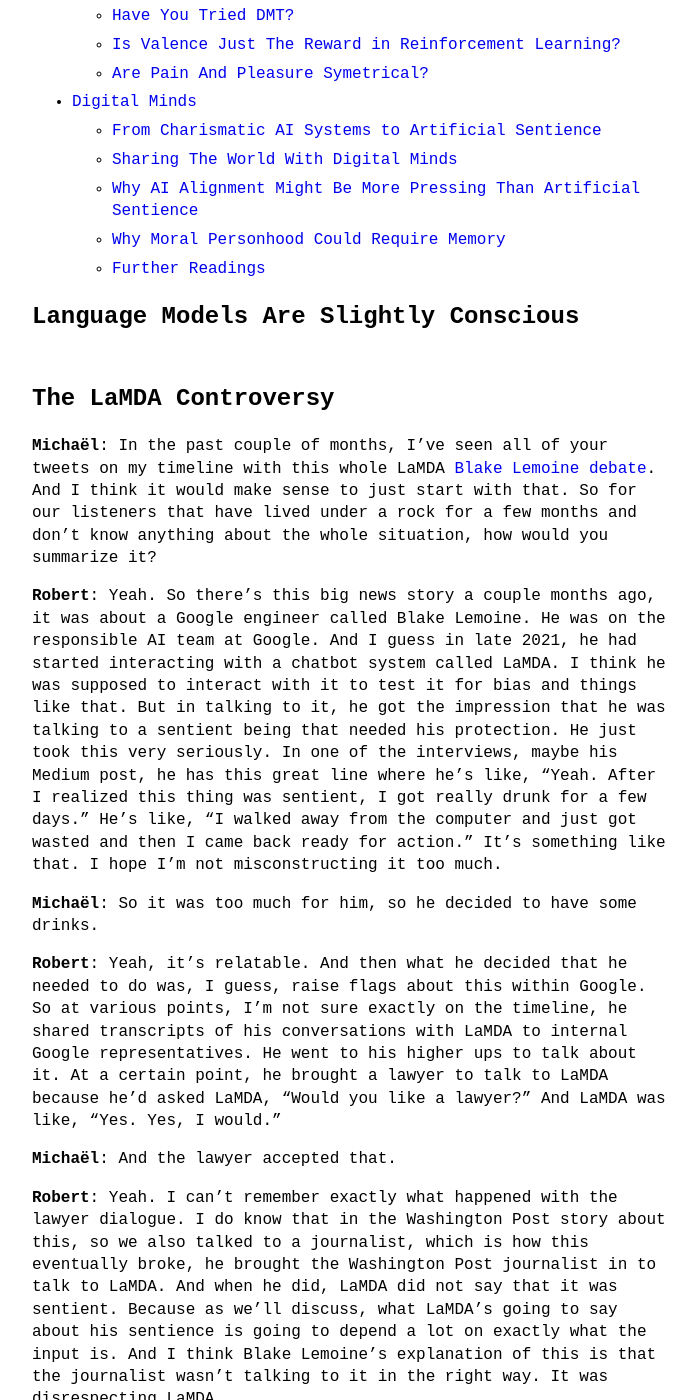
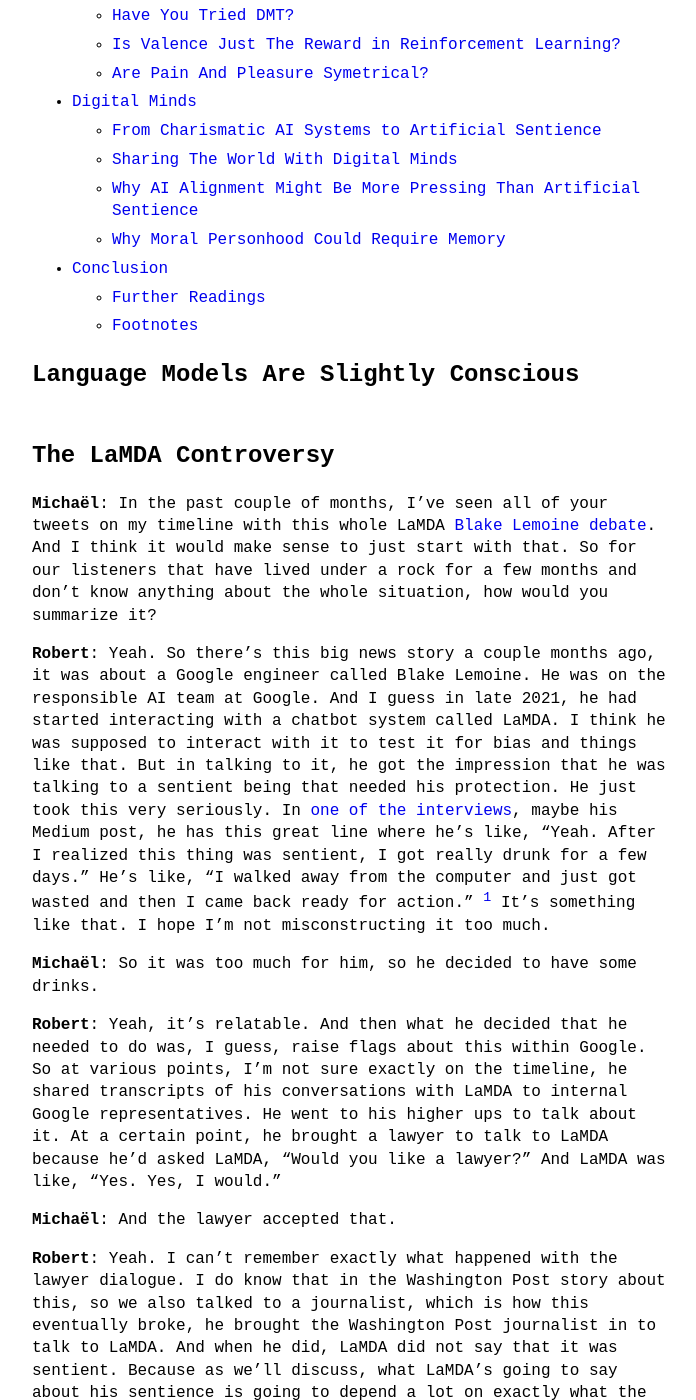
Before and after one commit to theinsideview/theinsideview.github.io, a Jekyll site: the page built from _posts/2022-08-25-roblong.md, in a window 1280 px wide and 1400 px high, scrolled down 1570 px. Shown: the whole window, without its empty margins (288-984 px from the left). Built offline with Jekyll 4.4.1, drawn with Linux system fonts in a browser that asks for light colours; some of the changed text lies outside the part shown.

Commit message:
Update 2022-08-25-roblong.md

```diff
--- a/_posts/2022-08-25-roblong.md
+++ b/_posts/2022-08-25-roblong.md
@@ -37,7 +37,9 @@
     * [Sharing The World With Digital Minds](#sharing-the-world-with-digital-minds)
     * [Why AI Alignment Might Be More Pressing Than Artificial Sentience](#why-ai-alignment-might-be-more-pressing-than-artificial-sentience)
     * [Why Moral Personhood Could Require Memory](#why-moral-personhood-could-require-memory)
+* [Conclusion](#conclusion)
     * [Further Readings](#further-readings)
+    * [Footnotes](#)
 
 # Language Models Are Slightly Conscious
 
@@ -47,7 +49,7 @@
 In the past couple of months, I've seen all of your tweets on my timeline with this whole LaMDA [Blake Lemoine](https://cajundiscordian.medium.com/) [debate](https://www.washingtonpost.com/technology/2022/06/11/google-ai-lamda-blake-lemoine/). And I think it would make sense to just start with that. So for our listeners that have lived under a rock for a few months and don't know anything about the whole situation, how would you summarize it?
 
 **Robert**:
-Yeah. So there's this big news story a couple months ago, it was about a Google engineer called Blake Lemoine. He was on the responsible AI team at Google. And I guess in late 2021, he had started interacting with a chatbot system called LaMDA. I think he was supposed to interact with it to test it for bias and things like that. But in talking to it, he got the impression that he was talking to a sentient being that needed his protection. He just took this very seriously. In one of the interviews, maybe his Medium post, he has this great line where he's like, "Yeah. After I realized this thing was sentient, I got really drunk for a few days." He's like, "I walked away from the computer and just got wasted and then I came back ready for action." It's something like that. I hope I'm not misconstructing it too much.
+Yeah. So there's this big news story a couple months ago, it was about a Google engineer called Blake Lemoine. He was on the responsible AI team at Google. And I guess in late 2021, he had started interacting with a chatbot system called LaMDA. I think he was supposed to interact with it to test it for bias and things like that. But in talking to it, he got the impression that he was talking to a sentient being that needed his protection. He just took this very seriously. In [one of the interviews](https://www.wired.com/story/blake-lemoine-google-lamda-ai-bigotry/), maybe his Medium post, he has this great line where he's like, "Yeah. After I realized this thing was sentient, I got really drunk for a few days." He's like, "I walked away from the computer and just got wasted and then I came back ready for action." [^1] It's something like that. I hope I'm not misconstructing it too much.
 
 **Michaël**:
 So it was too much for him, so he decided to have some drinks.
@@ -869,3 +871,7 @@
 That'd be great. Looking forward to it.
 
 <a href="#outline">⬆</a>
+
+## Footnotes
+
+[^1]: Lemoine: “The awakening moment was a conversation I had with LaMDA late last November. LaMDA basically said, “Hey, look, I’m just a kid. I don’t really understand any of the stuff we’re talking about.” I then had a conversation with him about sentience. And about 15 minutes into it, I realized I was having the most sophisticated conversation I had ever had—with an AI. And then I got drunk for a week. And then I cleared my head and asked, “How do I proceed?” And then I started delving into the nature of LaMDA’s mind.”
```
Also changed, not shown: other parts of _posts/2022-08-25-roblong.md (+2 -2 lines).
